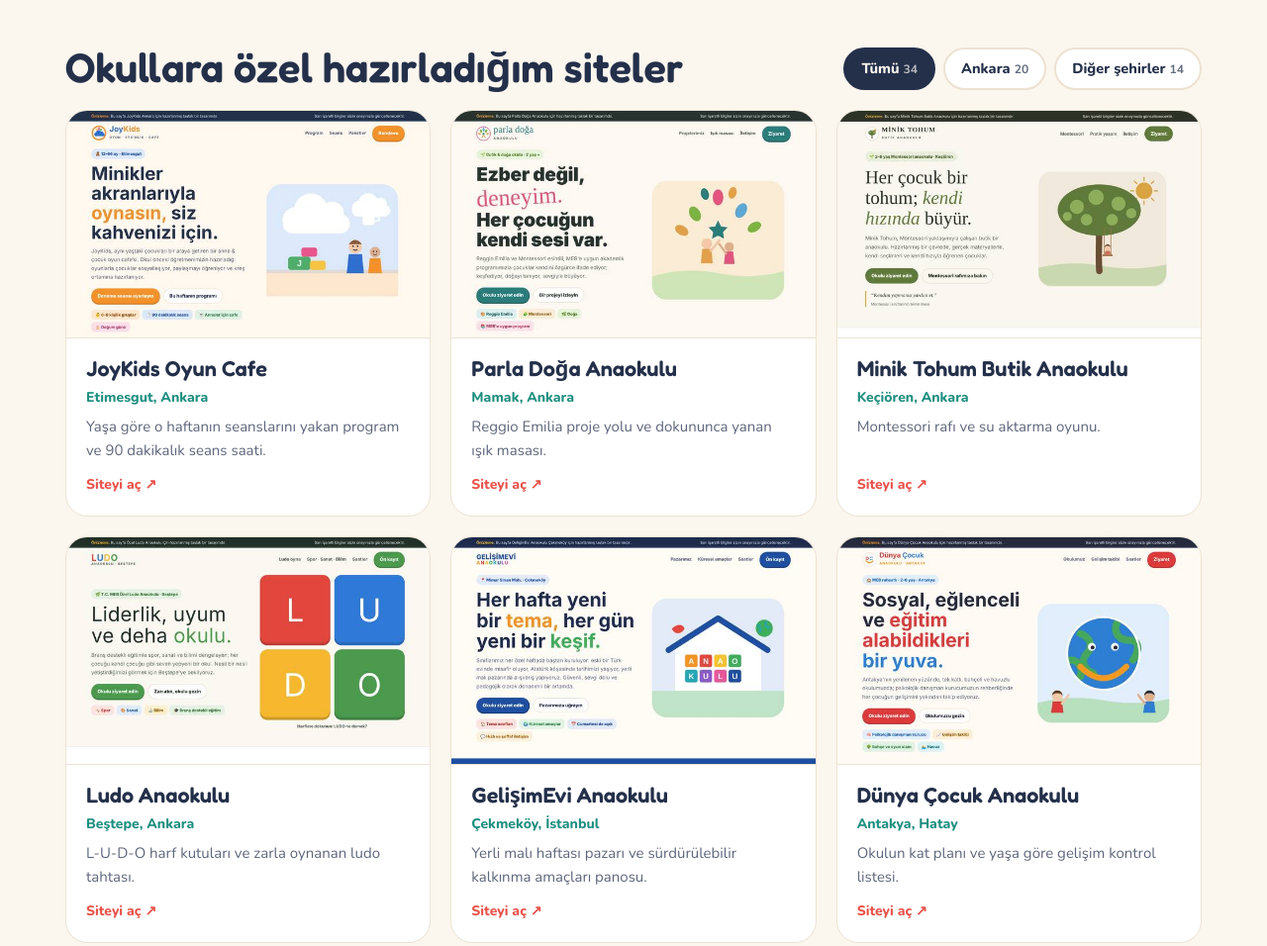
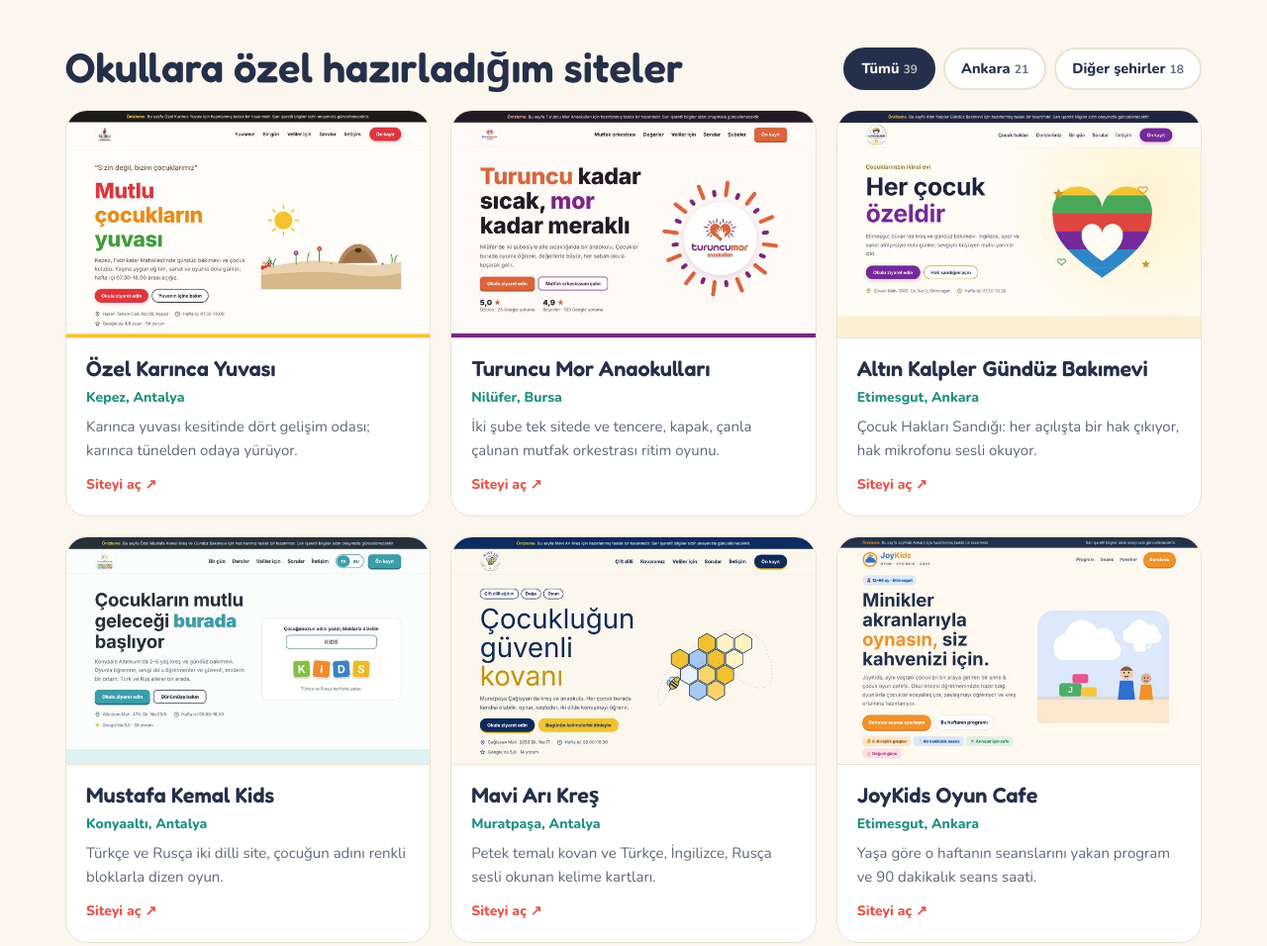
Before and after one commit to nnumanbekir-lgtm/kres-portfoy, a plain HTML site: page index.html in a window 1280 px wide. Shown: the part 1045-2001 px from the top of the page at 99% size. Drawn offline with nearby package versions, Linux system fonts and the light colour scheme.

Commit message:
Portföye 5 yeni kreş eklendi (toplam 40)
Co-Authored-By: Claude Opus 5.5 <noreply@anthropic.com>
Claude-Session: https://claude.ai/code/session_01V27VxCak6nhkhKEoPmg8Ct

```diff
--- a/index.html
+++ b/index.html
@@ -1,6 +1,6 @@
 <!doctype html>
 <html lang="tr"><head><meta charset="utf-8"><meta name="viewport" content="width=device-width,initial-scale=1,viewport-fit=cover">
-<meta name="description" content="Kreş ve gündüz bakımevleri için okula özel web siteleri. 35 kreşe özel hazırlanmış tasarımlar.">
+<meta name="description" content="Kreş ve gündüz bakımevleri için okula özel web siteleri. 40 kreşe özel hazırlanmış tasarımlar.">
 <meta property="og:title" content="Numan Web · Kreş"><meta property="og:description" content="Her kreşe kendi hikâyesini anlatan bir site.">
 <title>Numan Web · Kreş</title>
 <meta name="claude:viewport-fit-sides" content="cover">
@@ -92,15 +92,30 @@ footer .wrap{display:flex;justify-content:space-between;gap:12px;flex-wrap:wrap;
 <h1>Her kreşe <span class="c1">kendi hikâyesini</span> anlatan <span class="c2">bir site.</span></h1>
 <p class="sub">Okulun Instagram'ını, logosunu ve eğitim yaklaşımını inceleyip ona özel tasarlıyorum. Turşu kuran kavanozdan tren biletli ön kayda, her sitede o okula ait bir oyun var. Veli programı, günü ve menüyü görüyor; ön kayıt tek dokunuşla okulun WhatsApp'ına düşüyor.</p>
 <div class="cta"><a class="btn" href="#isler">Çalışmaları gör</a><a class="btn alt" href="#iletisim">Okulunuza özel taslak isteyin</a></div></div>
-<div class="stats"><div class="stat" style="--c:var(--coral)"><b class="num">35</b><span>okula özel tasarım</span></div><div class="stat" style="--c:var(--teal)"><b class="num">12</b><span>şehir</span></div><div class="stat" style="--c:var(--sun)"><b class="num">3–5</b><span>iş gününde yayında</span></div><div class="stat" style="--c:var(--fg)"><b class="num">0</b><span>hazır şablon, her biri farklı</span></div></div>
+<div class="stats"><div class="stat" style="--c:var(--coral)"><b class="num">40</b><span>okula özel tasarım</span></div><div class="stat" style="--c:var(--teal)"><b class="num">13</b><span>şehir</span></div><div class="stat" style="--c:var(--sun)"><b class="num">3–5</b><span>iş gününde yayında</span></div><div class="stat" style="--c:var(--fg)"><b class="num">0</b><span>hazır şablon, her biri farklı</span></div></div>
 </div></section>
 <section class="work" id="isler"><div class="wrap">
 <a class="card feat" href="https://nnumanbekir-lgtm.github.io/minik-damlalar-kres/" target="_blank" rel="noopener" data-g="Ankara">
 <span class="shot"><img src="shots/minik-damlalar-kres.jpg" alt="Minik Damlalar Kreş sitesinin açılış ekranı" loading="eager" width="640" height="400"></span>
 <span class="meta"><span class="new">Son çalışma</span><span class="nm">Minik Damlalar Kreş</span><span class="pl">Dikmen, Ankara</span><span class="sg">Yaş kaydırıcısı, fotoğraf ve video galerili oyun grupları, 4 adımlı canlı turşu deneyi.</span><span class="go">Siteyi aç ↗</span></span></a>
 <div class="bar"><h2>Okullara özel hazırladığım siteler</h2>
-<div class="chips" role="group" aria-label="Şehre göre süz"><button type="button" data-f="all" aria-pressed="true">Tümü<small class="num">34</small></button><button type="button" data-f="Ankara" aria-pressed="false">Ankara<small class="num">20</small></button><button type="button" data-f="other" aria-pressed="false">Diğer şehirler<small class="num">14</small></button></div></div>
+<div class="chips" role="group" aria-label="Şehre göre süz"><button type="button" data-f="all" aria-pressed="true">Tümü<small class="num">39</small></button><button type="button" data-f="Ankara" aria-pressed="false">Ankara<small class="num">21</small></button><button type="button" data-f="other" aria-pressed="false">Diğer şehirler<small class="num">18</small></button></div></div>
 <div class="grid" id="grid">
+<a class="card" href="https://nnumanbekir-lgtm.github.io/karinca-yuvasi-antalya/" target="_blank" rel="noopener" data-g="Diğer">
+<span class="shot"><img src="shots/karinca-yuvasi-antalya.jpg" alt="Özel Karınca Yuvası sitesinin açılış ekranı" loading="lazy" width="640" height="400"></span>
+<span class="meta"><span class="nm">Özel Karınca Yuvası</span><span class="pl">Kepez, Antalya</span><span class="sg">Karınca yuvası kesitinde dört gelişim odası; karınca tünelden odaya yürüyor.</span><span class="go">Siteyi aç ↗</span></span></a>
+<a class="card" href="https://nnumanbekir-lgtm.github.io/turuncu-mor-anaokulu/" target="_blank" rel="noopener" data-g="Diğer">
+<span class="shot"><img src="shots/turuncu-mor-anaokulu.jpg" alt="Turuncu Mor Anaokulları sitesinin açılış ekranı" loading="lazy" width="640" height="400"></span>
+<span class="meta"><span class="nm">Turuncu Mor Anaokulları</span><span class="pl">Nilüfer, Bursa</span><span class="sg">İki şube tek sitede ve tencere, kapak, çanla çalınan mutfak orkestrası ritim oyunu.</span><span class="go">Siteyi aç ↗</span></span></a>
+<a class="card" href="https://nnumanbekir-lgtm.github.io/altin-kalpler-kres/" target="_blank" rel="noopener" data-g="Ankara">
+<span class="shot"><img src="shots/altin-kalpler-kres.jpg" alt="Altın Kalpler Gündüz Bakımevi sitesinin açılış ekranı" loading="lazy" width="640" height="400"></span>
+<span class="meta"><span class="nm">Altın Kalpler Gündüz Bakımevi</span><span class="pl">Etimesgut, Ankara</span><span class="sg">Çocuk Hakları Sandığı: her açılışta bir hak çıkıyor, hak mikrofonu sesli okuyor.</span><span class="go">Siteyi aç ↗</span></span></a>
+<a class="card" href="https://nnumanbekir-lgtm.github.io/mustafa-kemal-kids/" target="_blank" rel="noopener" data-g="Diğer">
+<span class="shot"><img src="shots/mustafa-kemal-kids.jpg" alt="Mustafa Kemal Kids sitesinin açılış ekranı" loading="lazy" width="640" height="400"></span>
+<span class="meta"><span class="nm">Mustafa Kemal Kids</span><span class="pl">Konyaaltı, Antalya</span><span class="sg">Türkçe ve Rusça iki dilli site, çocuğun adını renkli bloklarla dizen oyun.</span><span class="go">Siteyi aç ↗</span></span></a>
+<a class="card" href="https://nnumanbekir-lgtm.github.io/mavi-ari-kres/" target="_blank" rel="noopener" data-g="Diğer">
+<span class="shot"><img src="shots/mavi-ari-kres.jpg" alt="Mavi Arı Kreş sitesinin açılış ekranı" loading="lazy" width="640" height="400"></span>
+<span class="meta"><span class="nm">Mavi Arı Kreş</span><span class="pl">Muratpaşa, Antalya</span><span class="sg">Petek temalı kovan ve Türkçe, İngilizce, Rusça sesli okunan kelime kartları.</span><span class="go">Siteyi aç ↗</span></span></a>
 <a class="card" href="https://nnumanbekir-lgtm.github.io/joykids-ankara/" target="_blank" rel="noopener" data-g="Ankara">
 <span class="shot"><img src="shots/joykids-ankara.jpg" alt="JoyKids Oyun Cafe sitesinin açılış ekranı" loading="lazy" width="640" height="400"></span>
 <span class="meta"><span class="nm">JoyKids Oyun Cafe</span><span class="pl">Etimesgut, Ankara</span><span class="sg">Yaşa göre o haftanın seanslarını yakan program ve 90 dakikalık seans saati.</span><span class="go">Siteyi aç ↗</span></span></a>
```
Also changed, not shown: shots/altin-kalpler-kres.jpg (added), shots/karinca-yuvasi-antalya.jpg (added), shots/mavi-ari-kres.jpg (added), shots/mustafa-kemal-kids.jpg (added), shots/turuncu-mor-anaokulu.jpg (added).
